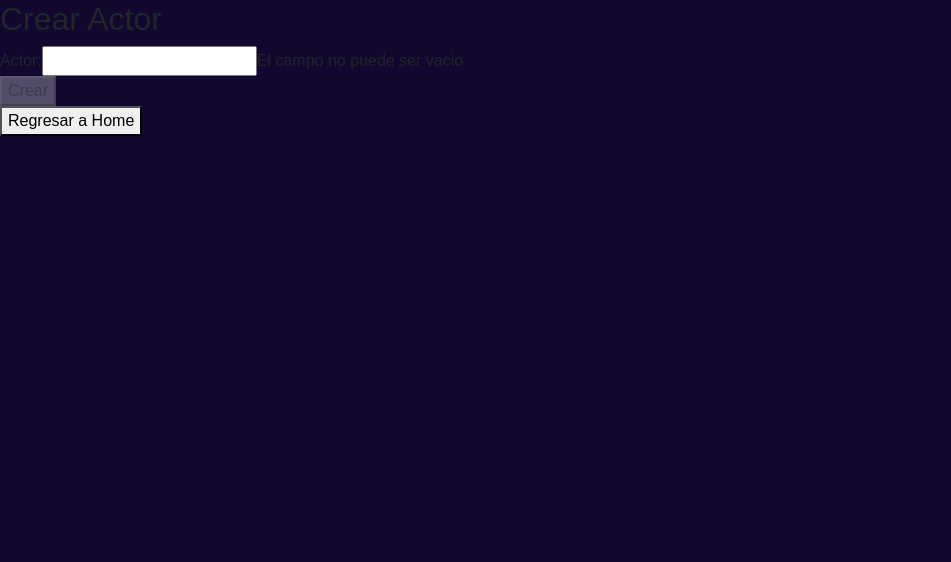
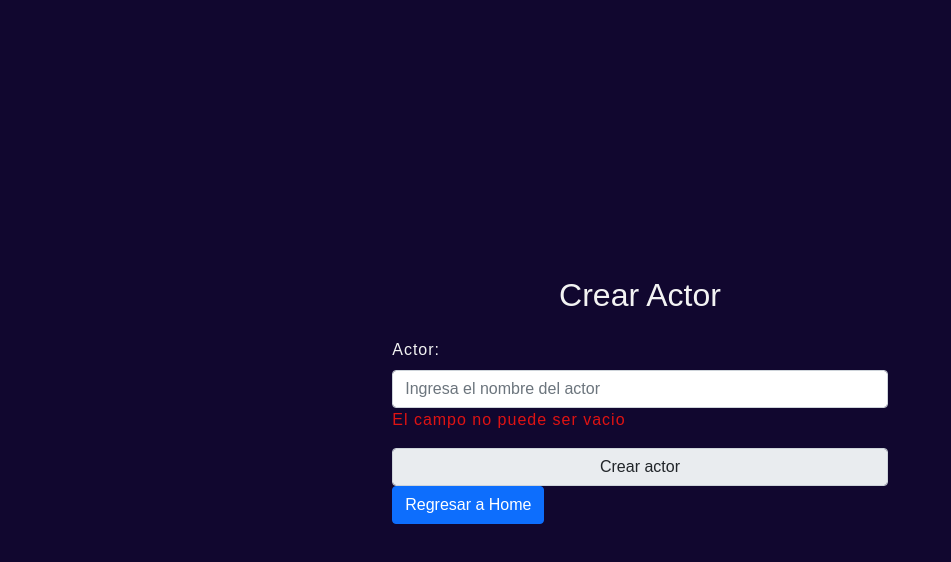
Before and after one commit to Albert-25/Cinema-Manager-App, a React (Create React App) app in the folder client-cine/: page /admin/createactor in a window 1280 px wide. Shown: the top 562 px of the page, without its empty margins (0-951 px from the left). Built offline with nearby package versions, Linux system fonts and the light colour scheme; no server answers; sample sign-in values are in the browser's storage; a web font is replaced by a local one.

Commit message:
feat(client/CreateForms) add standard styles to genders and actors forms

```diff
--- a/client-cine/src/components/CreateActor/CreateActor.jsx
+++ b/client-cine/src/components/CreateActor/CreateActor.jsx
@@ -2,6 +2,7 @@ import React, { useEffect, useState } from "react";
 import { useDispatch } from "react-redux";
 import { uploadActor } from "../../store/actions";
 import { Link } from "react-router-dom";
+import { Form, Col, Row, Container, Button } from "react-bootstrap";
 
 function CreateActor() {
    const dispatch = useDispatch();
@@ -27,33 +28,66 @@ function CreateActor() {
 
    function handleSubmit(e) {
       e.preventDefault();
-    document.getElementById("1").value='';
+      document.getElementById("1").value = "";
       dispatch(uploadActor(actor));
    }
 
    return (
-    <div>
-      <div>
-        <h2>Crear Actor</h2>
-      </div>
-      <div>
-        <form onSubmit={handleSubmit}>
-          <span>Actor:</span>
-          <input type="text" name="nombre" id="1" onChange={handleChange} />
-          {actor.nombre.length < 1 && <span>El campo no puede ser vacio</span>}
-          <div>
-            <button type="submit" disabled={error}>
-              Crear
-            </button>
+      <Container
+         className="justify-content-center align-items-center d-flex flex-column"
+         style={{
+            color: "var(--text-light-color)",
+            width: "90vw",
+            maxWidth: "var(--max-width)",
+            minHeight: "100vh",
+         }}
+      >
+         <h2
+            className="text-center mb-4"
+            style={{ color: "var(--text-light-color)" }}
+         >
+            Crear Actor
+         </h2>
+         <form onSubmit={handleSubmit} style={{ width: "90%" }}>
+            <Row className="justify-content-center">
+               <Col md="6">
+                  <Form.Label style={{ letterSpacing: "1px" }}>
+                     Actor:
+                  </Form.Label>
+                  <Form.Control
+                     type="text"
+                     name="nombre"
+                     id="1"
+                     placeholder="Ingresa el nombre del actor"
+                     onChange={handleChange}
+                  />
+                  {actor.nombre.length < 1 && (
+                     <span
+                        style={{
+                           color: "#df1313",
+                           letterSpacing: "1px",
+                           margin: "auto",
+                        }}
+                     >
+                        El campo no puede ser vacio
+                     </span>
+                  )}
+                  <div className="mt-3">
+                     <Form.Control
+                        type="submit"
+                        disabled={error}
+                        value="Crear actor"
+                     />
                   </div>
                   <div>
                      <Link to="/">
-              <button>Regresar a Home</button>
+                        <Button>Regresar a Home</Button>
                      </Link>
                   </div>
+               </Col>
+            </Row>
          </form>
-      </div>
-    </div>
+      </Container>
    );
 }
 
--- a/client-cine/src/components/CreateGenre/CreateGenre.jsx
+++ b/client-cine/src/components/CreateGenre/CreateGenre.jsx
@@ -2,6 +2,7 @@ import React, { useEffect, useState } from "react";
 import { useDispatch } from "react-redux";
 import { uploadGenre } from "../../store/actions";
 import { Link } from "react-router-dom";
+import { Form, Col, Row, Container, Button } from "react-bootstrap";
 
 function CreateGenre() {
    const dispatch = useDispatch();
@@ -27,33 +28,66 @@ function CreateGenre() {
 
    function handleSubmit(e) {
       e.preventDefault();
-    document.getElementById("1").value='';
+      document.getElementById("1").value = "";
       dispatch(uploadGenre(info));
    }
 
    return (
-    <div>
-      <div>
-        <h2>Crear Genero</h2>
-      </div>
-      <div>
-        <form onSubmit={handleSubmit}>
-          <span>Genero:</span>
-          <input type="text" name="genero" id="1" onChange={handleChange} />
-          {info.genero.length < 1 && <span>El campo no puede ser vacio</span>}
-          <div>
-            <button type="submit" disabled={error}>
-              Crear
-            </button>
+      <Container
+         className="justify-content-center align-items-center d-flex flex-column"
+         style={{
+            color: "var(--text-light-color)",
+            width: "90vw",
+            maxWidth: "var(--max-width)",
+            minHeight: "100vh",
+         }}
+      >
+         <h2
+            className="text-center mb-4"
+            style={{ color: "var(--text-light-color)" }}
+         >
+            Crear Genero
+         </h2>
+         <form onSubmit={handleSubmit} style={{ width: "90%" }}>
+            <Row className="justify-content-center">
+               <Col md="6">
+                  <Form.Label style={{ letterSpacing: "1px" }}>
+                     Genero:
+                  </Form.Label>
+                  <Form.Control
+                     type="text"
+                     name="genero"
+                     id="1"
+                     placeholder="Ingresa el nombre del genero"
+                     onChange={handleChange}
+                  />
+                  {info.genero.length < 1 && (
+                     <span
+                        style={{
+                           color: "#df1313",
+                           letterSpacing: "1px",
+                           margin: "auto",
+                        }}
+                     >
+                        El campo no puede ser vacio
+                     </span>
+                  )}
+                  <div className="mt-3">
+                     <Form.Control
+                        type="submit"
+                        disabled={error}
+                        value="Crear genero"
+                     />
                   </div>
                   <div>
                      <Link to="/">
-              <button>Regresar a Home</button>
+                        <Button>Regresar a Home</Button>
                      </Link>
                   </div>
+               </Col>
+            </Row>
          </form>
-      </div>
-    </div>
+      </Container>
    );
 }
 
--- a/client-cine/src/components/CreateMovies/CreateMovies.js
+++ b/client-cine/src/components/CreateMovies/CreateMovies.js
@@ -196,12 +196,12 @@ const CreateMovies = () => {
          className="Create__Movies"
          style={{ backgroundColor: "inherit" }}
       >
-         <h1
+         <h2
             className="text-center mb-4"
             style={{ color: "var(--text-light-color)" }}
          >
             Crea una pelicula
-         </h1>
+         </h2>
          <form onSubmit={(e) => handleSubmit(e)}>
             <Row className="justify-content-between mb-4">
                <Col md="5">
```
Lines whose indentation alone changed are shown as unchanged.
